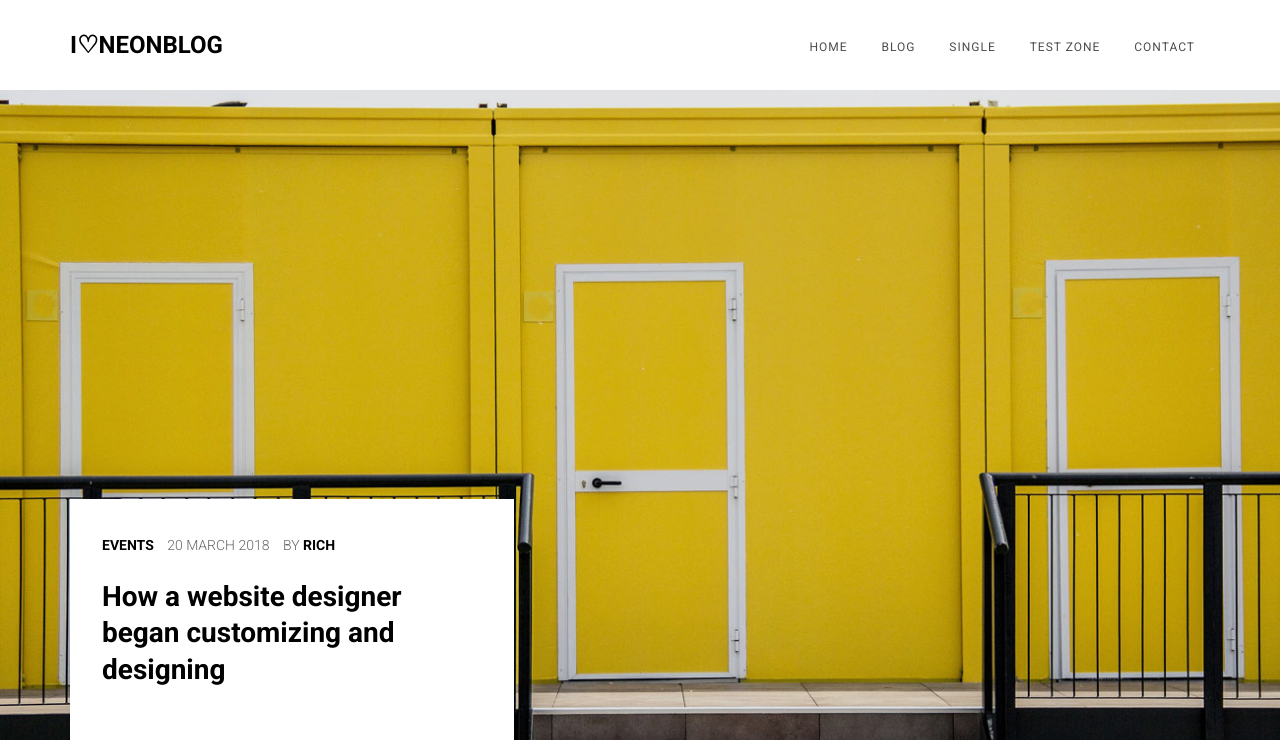
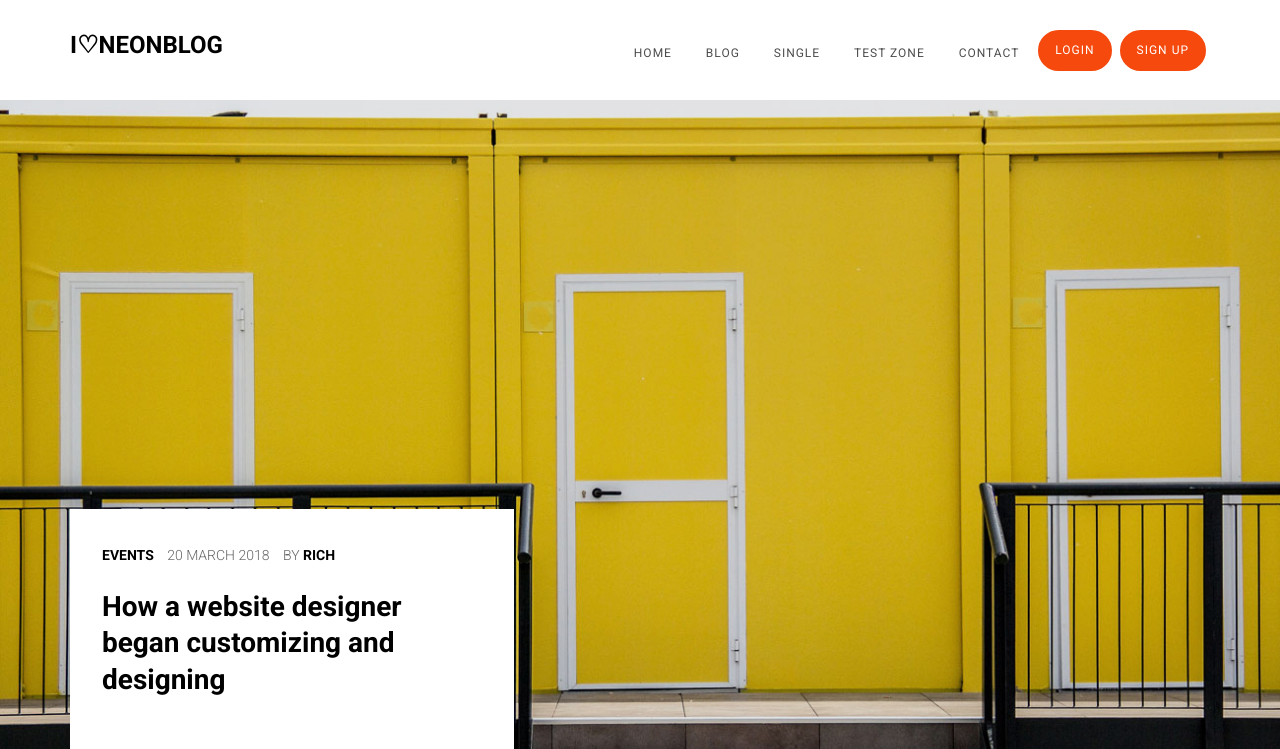
Before and after one commit to Denis-Gerashchenko/blog, a Django app: page / in a window 1280 px wide. Shown: the top 749 px of the page. Run offline with Django 3.2, Linux system fonts and the light colour scheme; data comes from the database, SQL or seed files in the repository; both versions use the stored data as it was after the commit; some libraries are stand-ins or nearby versions; some web fonts are replaced.

Commit message:
login sign up and out buttons done

```diff
--- a/templates/head.html
+++ b/templates/head.html
@@ -1,4 +1,5 @@
 {% load static %}
+{% load i18n %}
 	<head>
 	<meta charset="utf-8">
 	<meta http-equiv="X-UA-Compatible" content="IE=edge">
@@ -63,15 +64,22 @@
 							<div id="colorlib-logo"><a href="/">i♡Neonblog</a></div>
 						</div>
 						<div class="col-xs-10 text-right menu-1">
+							<form method="post" action="{% url 'account_logout' %}">
 							<ul>
 								<li class="active"><a href="/">Home</a></li>
 								<li><a href="/blog">Blog</a></li>
 								<li><a href="/single/1">Single</a></li>
 								<li><a href="/test">Test zone</a></li>
-								<li><a href="contact.html">Contact</a></li>
+								<li><a>Contact</a></li>
 								{% if user.is_staff %}
 								<li><a href="/create">Create</a></li>
 							    {% endif %}
+								{% if user.is_authenticated %}
+								<li><form method="post" action="{% url 'account_logout' %}">{% csrf_token %}<button type="submit" class="btn btn-primary">{% trans 'Sign Out' %}</button></form></li>
+								{% else %}
+								<li><a style="color:white;" href="{% url 'account_login' %}" class="btn btn-primary">Login</a></li>
+								<li><a style="color:white;" href="{% url 'account_signup' %}" class="btn btn-primary">Sign Up</a></li>
+								{% endif %}
 							</ul>
 						</div>
 					</div>
```
Also changed, not shown: db.sqlite3, 1 other file.
